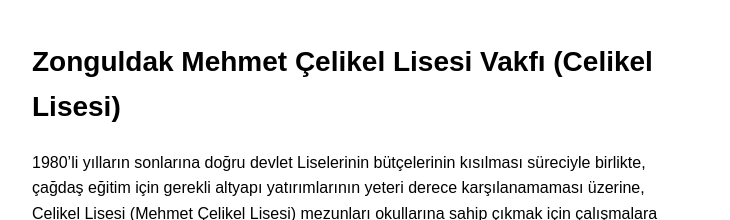
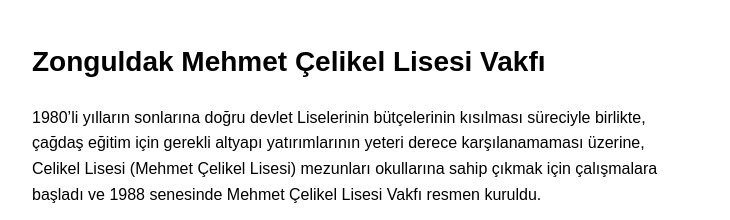
Before and after one commit to denizcan83/mclvakfi_web, a plain HTML site: page index.html in a window 1280 px wide. Shown: the top 220 px of the page, 158-888 px from the left. Drawn offline with Linux system fonts and the light colour scheme.

Commit message:
Update index.html

```diff
--- a/index.html
+++ b/index.html
@@ -107,7 +107,7 @@
   <div class="content-wrapper">
     <div class="main-content">
 
-      <h1>Zonguldak Mehmet Çelikel Lisesi Vakfı (Celikel Lisesi)</h1>
+      <h1>Zonguldak Mehmet Çelikel Lisesi Vakfı</h1>
       <div class="section">
         <p>1980’li yılların sonlarına doğru devlet Liselerinin bütçelerinin kısılması süreciyle birlikte, çağdaş eğitim için gerekli altyapı yatırımlarının yeteri derece karşılanamaması üzerine, Celikel Lisesi (Mehmet Çelikel Lisesi) mezunları okullarına sahip çıkmak için çalışmalara başladı ve 1988 senesinde Mehmet Çelikel Lisesi Vakfı resmen kuruldu.</p>
         <p><strong>Misyonu:</strong> Mezunlarından aldığı güçle Türkiye’nin hedeflerine katkı sağlayan, cumhuriyet ve Atatürk İlkelerine bağlı, çağdaş, akılcı, yenilikçi gençlerin eğitilmesi için, projeler sunarak kaliteli eğitimin verilebilmesini sağlamaktır.</p>
```
